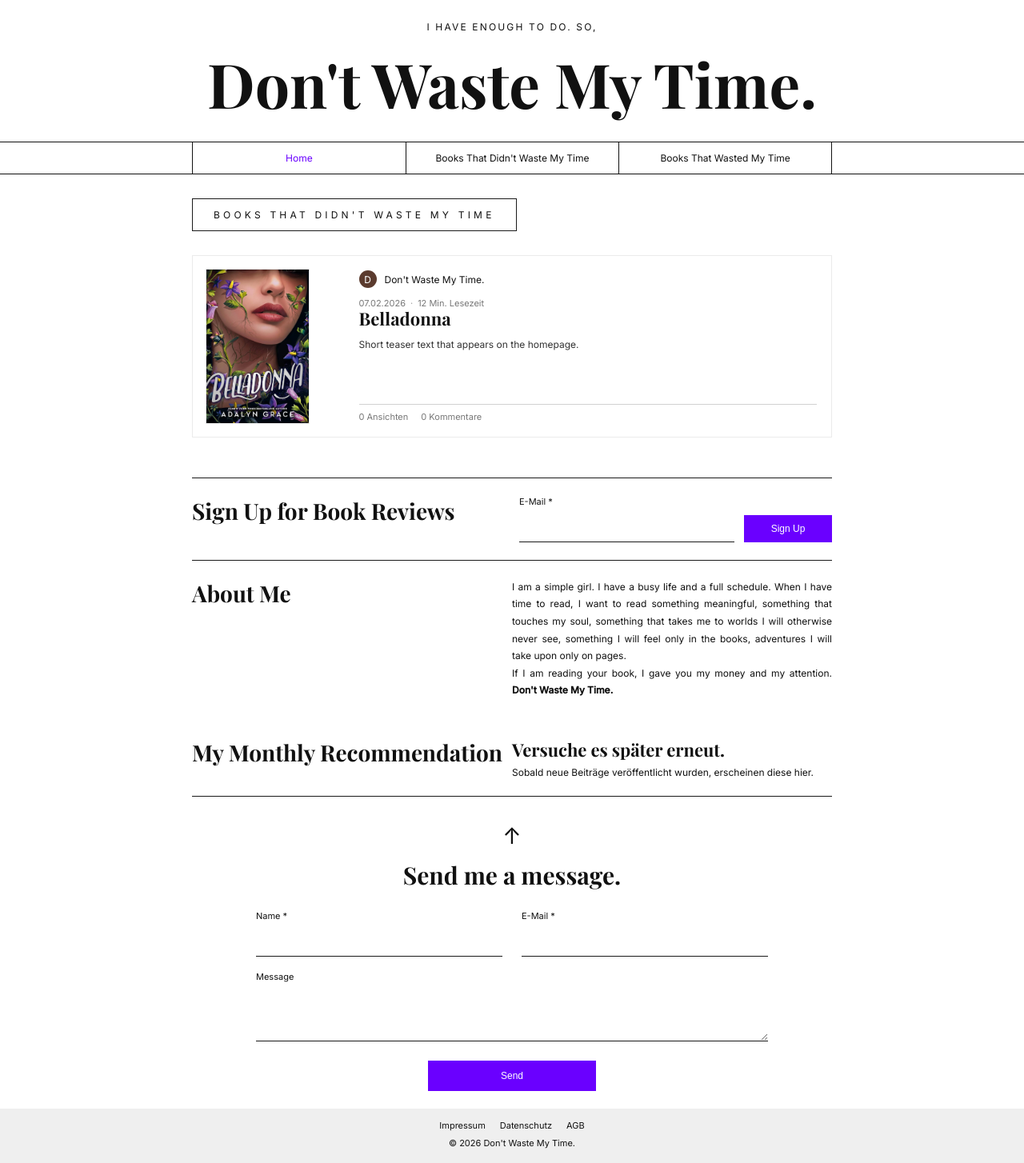
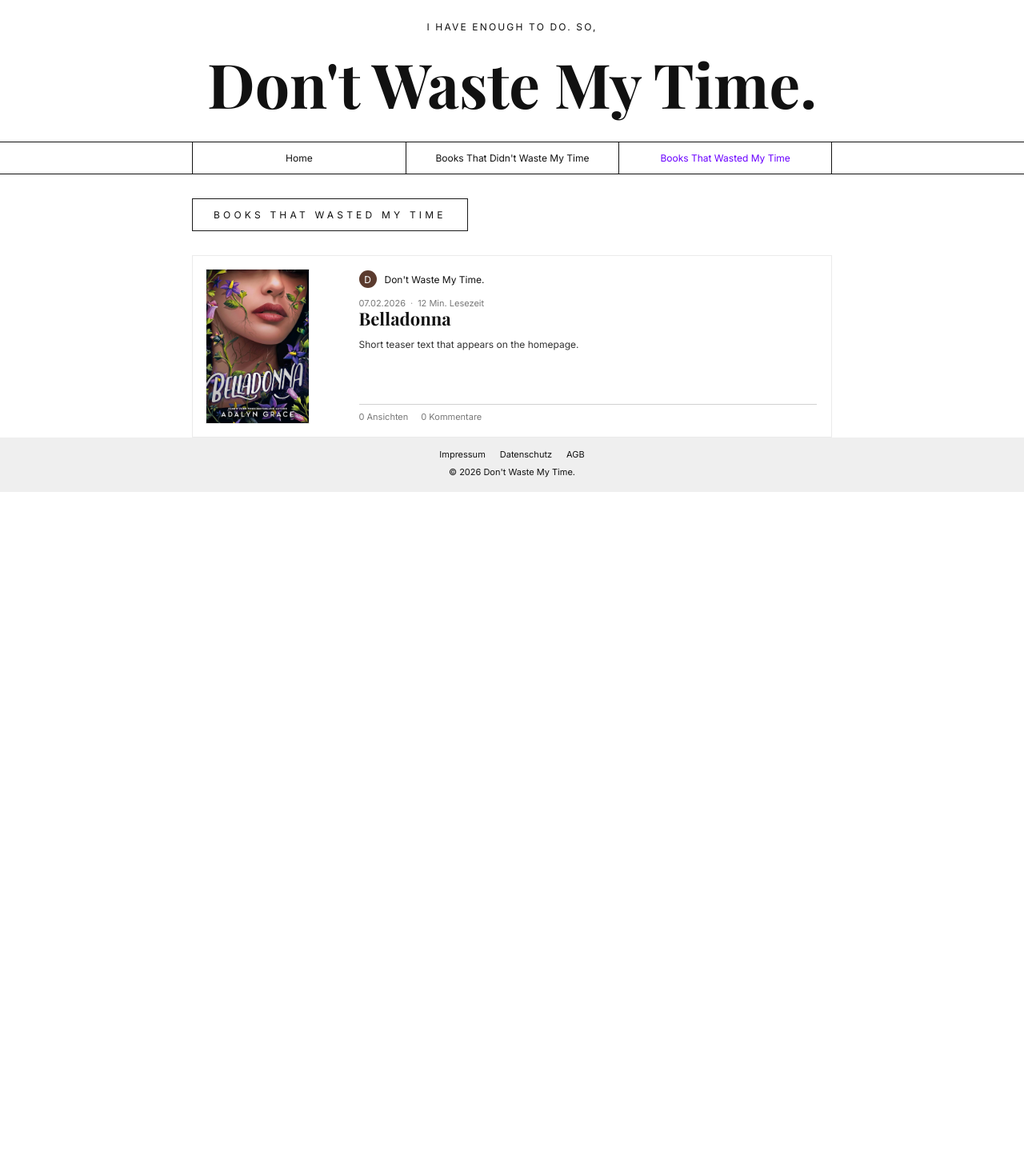
Before and after one commit to pleasedontwastemytime26-arch/book-blog, a Jekyll site: the page built from bad/index.html, in a window 1280 px wide. Shown: the whole page at 80% size. Built offline with Jekyll 4.4.1, drawn with Linux system fonts in a browser that asks for light colours; after the commit the page ends 900 px from its top, so only the background shows below that.

Commit message:
Update index.html

```diff
--- a/bad/index.html
+++ b/bad/index.html
@@ -1,46 +1,10 @@
 ---
-layout: none
-title: Books That Didn't Waste My Time
+layout: default
+title: Books That Wasted My Time
 ---
 
-<!doctype html>
-<html lang="en">
-<head>
-  <meta charset="utf-8" />
-  <meta name="viewport" content="width=device-width, initial-scale=1" />
-  <title>{{ page.title }} — {{ site.title }}</title>
-
-  <link rel="preconnect" href="https://fonts.googleapis.com">
-  <link rel="preconnect" href="https://fonts.gstatic.com" crossorigin>
-  <link href="https://fonts.googleapis.com/css2?family=Playfair+Display:wght@600;700&family=Inter:wght@300;400;500&display=swap" rel="stylesheet">
-
-  <link rel="stylesheet" href="../styles.css" />
-</head>
-
-<body>
-  <div class="page">
-
-    <!-- HERO -->
-    <header class="hero" id="top">
-      <p class="kicker">I HAVE ENOUGH TO DO. SO,</p>
-      <h1 class="title">{{ site.title }}</h1>
-    </header>
-
-    <!-- FULL-WIDTH LINE -->
-    <div class="nav-full">
-      <!-- CENTERED CONTENT -->
-      <div class="page">
-        <nav class="nav">
-          <a class="nav-item active" href="{{ '/' | relative_url }}">Home</a>
-          <a class="nav-item" href="{{ '/good/' | relative_url }}">Books That Didn't Waste My Time</a>
-          <a class="nav-item" href="{{ '/bad/' | relative_url }}">Books That Wasted My Time</a>
-        </nav>
-      </div>
-    </div>
-
-    <!-- LATEST -->
 <section class="section" id="bad">
-      <div class="section-label">{{ page.title | upcase }}</div>
+  <div class="section-label">BOOKS THAT WASTED MY TIME</div>
 
   <div class="posts">
     {% for post in site.categories.bad %}
@@ -48,88 +12,3 @@ title: Books That Didn't Waste My Time
     {% endfor %}
   </div>
 </section>
-
-    <!-- SIGNUP (still inside same container) -->
-    <section class="section section-tight" id="signup">
-      <div class="two-col signup">
-        <h2 class="col-left signup-title">Sign Up for Book Reviews</h2>
-
-        <form class="col-right signup-form" action="#" method="post">
-          <label class="field">
-            <span class="field-label">E-Mail *</span>
-            <input class="input" type="email" required />
-          </label>
-          <button class="btn" type="submit">Sign Up</button>
-        </form>
-      </div>
-    </section>
-
-    <!-- ABOUT / MONTHLY -->
-    <section class="section section-divider" id="about">
-      <div class="two-col">
-        <div class="col-left">
-          <h3 class="signup-title">About Me</h3>
-        </div>
-        <div class="col-right">
-          <p class="about-text">
-            I am a simple girl. I have a busy life and a full schedule. When I have time to read, I want to read something meaningful, something that touches my soul, something that takes me to worlds I will otherwise never see, something I will feel only in the books, adventures I will take upon only on pages. <br> If I am reading your book, I gave you my money and my attention. <b>Don't Waste My Time. </b>
-          </p>
-        </div>
-      </div>
-
-      <div class="two-col mt-48" id="monthly">
-        <div class="col-left">
-          <h3 class="signup-title">My Monthly Recommendation</h3>
-        </div>
-        <div class="col-right">
-          <h4 class="monthly-title">Versuche es später erneut.</h4>
-          <p class="monthly-subtitle">Sobald neue Beiträge veröffentlicht wurden, erscheinen diese hier.</p>
-        </div>
-      </div>
-    </section>
-
-    <!-- CONTACT -->
-    <section class="section section-divider" id="contact">
-      <div class="contact">
-        <div class="arrow">↑</div>
-        <h2 class="contact-title">Send me a message.</h2>
-
-        <form class="contact-form" action="#" method="post">
-          <div class="row">
-            <label class="field">
-              <span class="field-label">Name *</span>
-              <input class="input" type="text" required />
-            </label>
-            <label class="field">
-              <span class="field-label">E-Mail *</span>
-              <input class="input" type="email" required />
-            </label>
-          </div>
-
-          <label class="field">
-            <span class="field-label">Message</span>
-            <textarea class="textarea" rows="3"></textarea>
-          </label>
-
-          <button class="btn btn-wide" type="submit">Send</button>
-        </form>
-      </div>
-    </section>
-
-  </div><!-- /.page -->
-
-  <!-- footer is ALSO constrained to the same container -->
-  <footer class="footer">
-    <div class="page footer-inner">
-      <div class="footer-links">
-        <a href="#">Impressum</a>
-        <a href="#">Datenschutz</a>
-        <a href="#">AGB</a>
-      </div>
-      <div class="footer-copy">© {{ "now" | date: "%Y" }} {{ site.title }}</div>
-    </div>
-  </footer>
-
-  <script src="main.js"></script>
-</body>
-</html>
```
Lines whose indentation alone changed are shown as unchanged.
